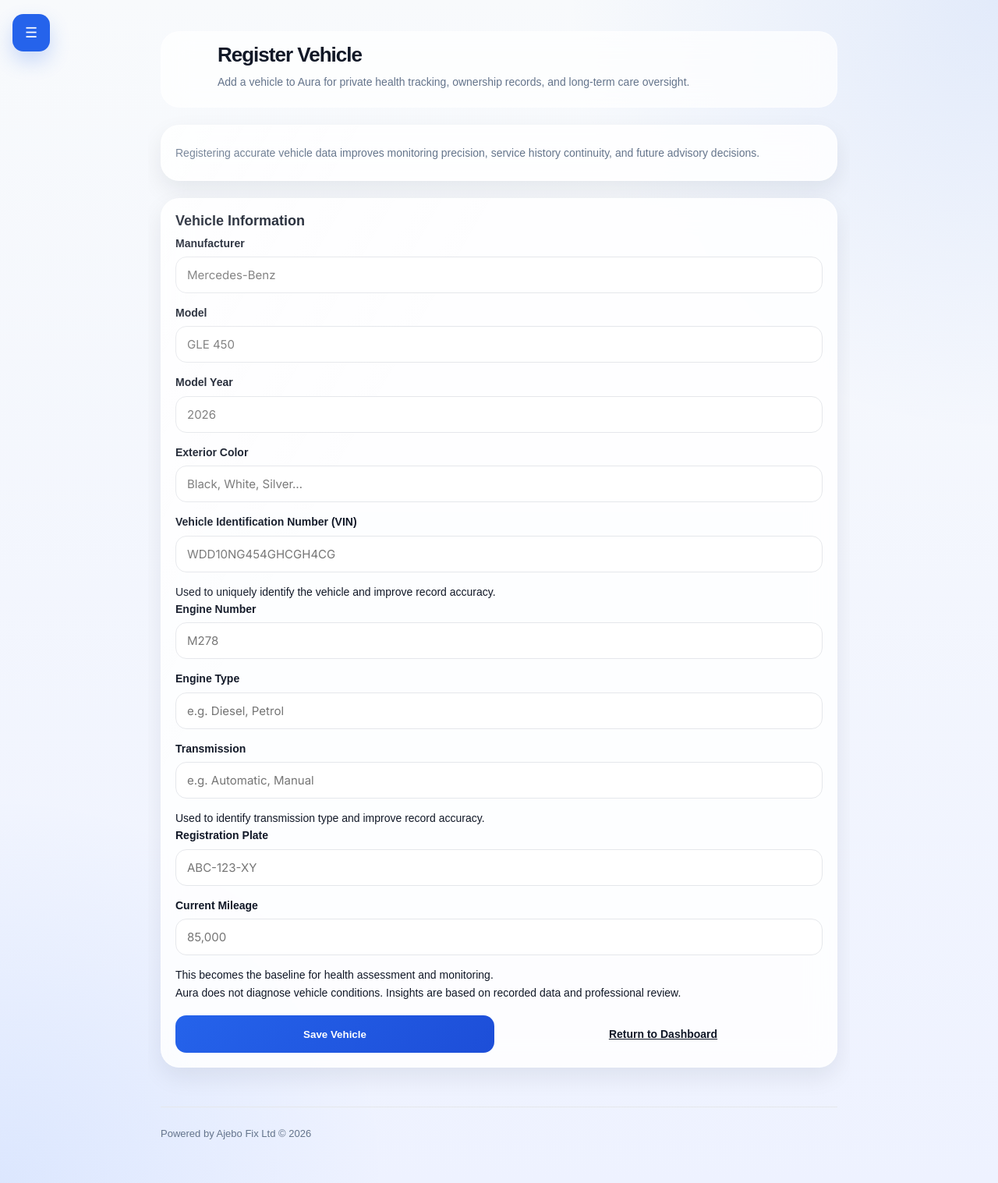
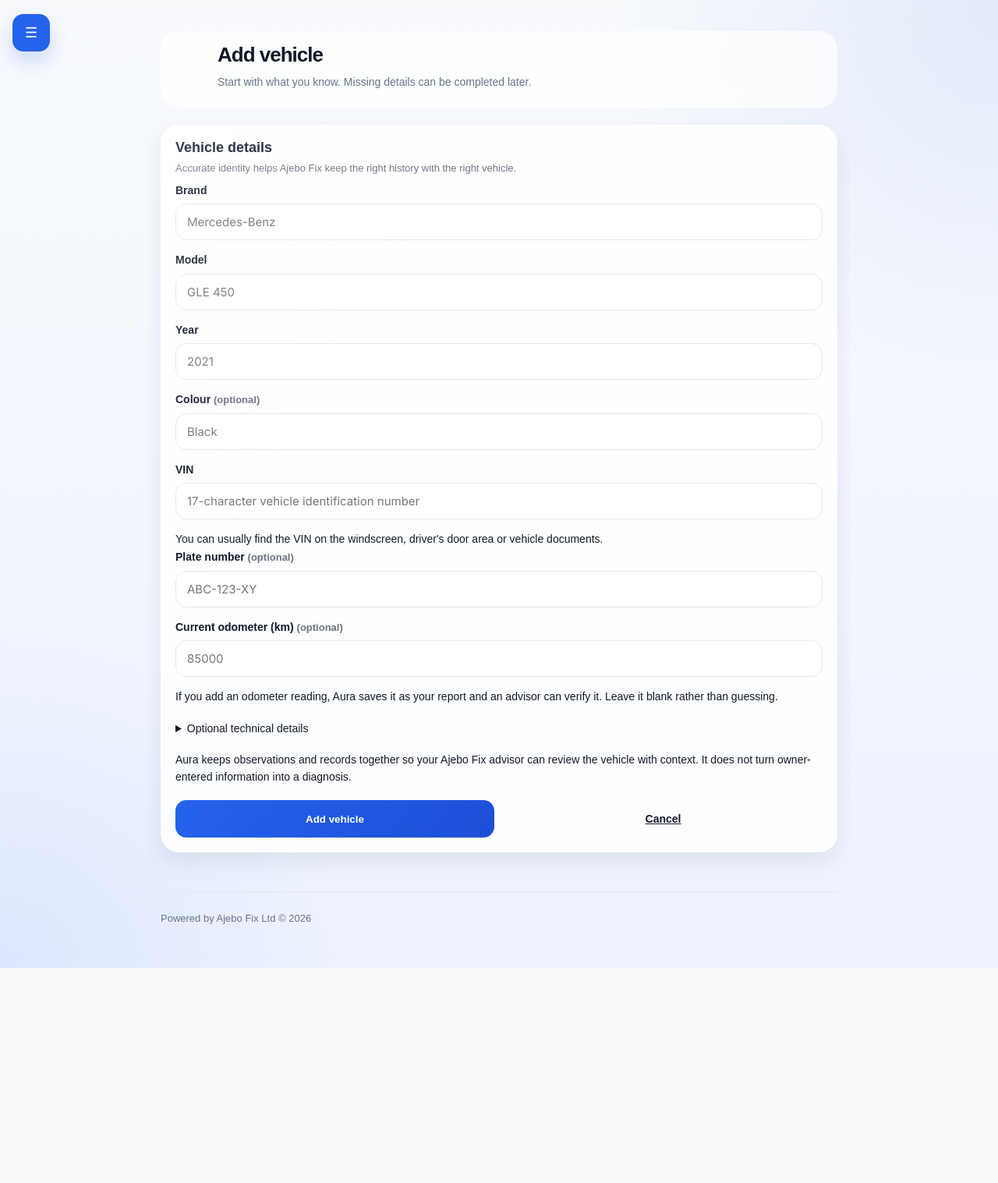
Before and after one commit to ajebofix/Ajebo-Fix-Aura, a Python web app: template templates/cars/add_car.html in a window 1280 px wide. Shown: the whole page at 78% size. After the commit the page ends 1241 px from the top, so only its background shows below. Run offline with Jinja, Linux system fonts and the light colour scheme; the template is opened without the code that fills it, so the values that code supplies are empty.

Commit message:
Simplify self-service vehicle onboarding

```diff
--- a/templates/cars/add_car.html
+++ b/templates/cars/add_car.html
@@ -1,237 +1,106 @@
-<!-- templates/cars/add_car.html -->
-
 {% extends "base.html" %}
 
-{% block title %}Aura | Register Vehicle{% endblock %}
-
-{% block page_title %}Register Vehicle{% endblock %}
-
-{% block page_subtitle %}
-Add a vehicle to Aura for private health tracking, ownership records,
-and long-term care oversight.
-{% endblock %}
+{% block title %}Aura | Add Vehicle{% endblock %}
+{% block page_title %}Add vehicle{% endblock %}
+{% block page_subtitle %}Start with what you know. Missing details can be completed later.{% endblock %}
 
 {% block content %}
-
-
-
-<!-- ======================= -->
-<!-- FLASH -->
-<!-- ======================= -->
-
-{% with messages = get_flashed_messages(with_categories=true) %}
-{% if messages %}
-{% for category, message in messages %}
-<div class="flash {{ category }}">
-    {{ message }}
-</div>
-{% endfor %}
-{% endif %}
-{% endwith %}
-
-
-
-<!-- ======================= -->
-<!-- INTRO -->
-<!-- ======================= -->
-
 <section class="card">
-
-<p class="subtext">
-Registering accurate vehicle data improves monitoring precision,
-service history continuity, and future advisory decisions.
+    <h2>Vehicle details</h2>
+    <p class="muted">
+        Accurate identity helps Ajebo Fix keep the right history with the right vehicle.
     </p>
 
-</section>
-
-
-
-<!-- ======================= -->
-<!-- FORM -->
-<!-- ======================= -->
-
-<section class="card">
-
-<h2>Vehicle Information</h2>
-
     <form method="POST" action="">
+        <div class="form-grid">
+            <div>
+                <label for="brand">Brand</label>
+                <input type="text" id="brand" name="brand"
+                       value="{{ request.form.get('brand', '') }}"
+                       placeholder="Mercedes-Benz" required>
+            </div>
+            <div>
+                <label for="model">Model</label>
+                <input type="text" id="model" name="model"
+                       value="{{ request.form.get('model', '') }}"
+                       placeholder="GLE 450" required>
+            </div>
+        </div>
 
         <div class="form-grid">
-
-    <!-- BRAND -->
             <div>
-        <label for="brand">Manufacturer</label>
-        <input
-            type="text"
-            id="brand"
-            name="brand"
-            placeholder="Mercedes-Benz"
-            required
-        >
+                <label for="year">Year</label>
+                <input type="number" id="year" name="year"
+                       value="{{ request.form.get('year', '') }}"
+                       min="1980" max="2099" placeholder="2021" required>
+            </div>
+            <div>
+                <label for="color">Colour <span class="muted">(optional)</span></label>
+                <input type="text" id="color" name="color"
+                       value="{{ request.form.get('color', '') }}"
+                       placeholder="Black">
+            </div>
         </div>
 
-    <!-- MODEL -->
-    <div>
-        <label for="model">Model</label>
-        <input
-            type="text"
-            id="model"
-            name="model"
-            placeholder="GLE 450"
-            required
-        >
+        <label for="vin">VIN</label>
+        <input type="text" id="vin" name="vin"
+               value="{{ request.form.get('vin', '') }}"
+               placeholder="17-character vehicle identification number"
+               autocomplete="off" required>
+        <div class="hint">
+            You can usually find the VIN on the windscreen, driver's door area or vehicle documents.
         </div>
 
+        <div class="form-grid">
+            <div>
+                <label for="plate_number">Plate number <span class="muted">(optional)</span></label>
+                <input type="text" id="plate_number" name="plate_number"
+                       value="{{ request.form.get('plate_number', '') }}"
+                       placeholder="ABC-123-XY">
             </div>
-
-
-
-<div class="form-grid">
-
-    <!-- YEAR -->
             <div>
-        <label>Model Year</label>
-        <input
-            type="number"
-            name="year"
-            placeholder="2026"
-            min="1980"
-            max="2099"
-            required
-        >
+                <label for="mileage_at_transfer">Current odometer (km) <span class="muted">(optional)</span></label>
+                <input type="number" id="mileage_at_transfer" name="mileage_at_transfer"
+                       value="{{ request.form.get('mileage_at_transfer', '') }}"
+                       min="0" max="5000000" placeholder="85000">
             </div>
-
-    <!-- COLOR -->
-    <div>
-        <label>Exterior Color</label>
-        <input
-            type="text"
-            name="color"
-            placeholder="Black, White, Silver…"
-        >
-    </div>
-
-</div>
-
-
-
-<!-- VIN -->
-<label>Vehicle Identification Number (VIN)</label>
-
-<input
-    type="text"
-    name="vin"
-    placeholder="WDD10NG454GHCGH4CG"
->
-
-<div class="hint">
-Used to uniquely identify the vehicle and improve record accuracy.
-</div>
-
-
-
-<div class="form-grid">
-
-    <!-- ENGINE NUMBER -->
-    <div>
-        <label>Engine Number</label>
-        <input
-            type="text"
-            name="engine_number"
-            placeholder="M278"
-        >
-    </div>
-
-    <!-- ENGINE TYPE -->
-    <div>
-        <label>Engine Type</label>
-        <input
-            type="text"
-            name="engine_type"
-            placeholder="e.g. Diesel, Petrol"
-        >
-    </div>
-
-</div>
-
-
-
-<!-- TRANSMISSION -->
-<label>Transmission</label>
-
-<input
-    type="text"
-    name="transmission"
-    placeholder="e.g. Automatic, Manual"
->
-
-<div class="hint">
-Used to identify transmission type and improve record accuracy.
-</div>
-
-
-
-<div class="form-grid">
-
-    <!-- PLATE -->
-    <div>
-        <label>Registration Plate</label>
-        <input
-            type="text"
-            name="plate_number"
-            placeholder="ABC-123-XY"
-            required
-        >
-    </div>
-
-    <!-- MILEAGE -->
-    <div>
-        <label>Current Mileage</label>
-        <input
-            type="number"
-            name="mileage_at_transfer"
-            placeholder="85,000"
-            min="0"
-            required
-        >
-    </div>
-
         </div>
 
         <div class="hint">
-This becomes the baseline for health assessment and monitoring.
+            If you add an odometer reading, Aura saves it as your report and an advisor can verify it.
+            Leave it blank rather than guessing.
         </div>
 
-
-
-<div class="alert alert-info">
-
-Aura does not diagnose vehicle conditions.
-Insights are based on recorded data and professional review.
-
+        <details style="margin-top:18px;">
+            <summary>Optional technical details</summary>
+            <div class="form-grid" style="margin-top:12px;">
+                <div>
+                    <label for="engine_number">Engine number</label>
+                    <input type="text" id="engine_number" name="engine_number"
+                           value="{{ request.form.get('engine_number', '') }}">
+                </div>
+                <div>
+                    <label for="engine_type">Engine / fuel type</label>
+                    <input type="text" id="engine_type" name="engine_type"
+                           value="{{ request.form.get('engine_type', '') }}"
+                           placeholder="Petrol, diesel, hybrid…">
+                </div>
             </div>
 
+            <label for="transmission">Transmission</label>
+            <input type="text" id="transmission" name="transmission"
+                   value="{{ request.form.get('transmission', '') }}"
+                   placeholder="Automatic">
+        </details>
 
+        <div class="alert alert-info" style="margin-top:18px;">
+            Aura keeps observations and records together so your Ajebo Fix advisor can review the vehicle with context. It does not turn owner-entered information into a diagnosis.
+        </div>
 
         <div class="button-grid">
-
-<button type="submit" class="btn btn-primary">
-    Save Vehicle
-</button>
-
-<a
-href="{{ url_for('dashboard.aura_home') }}"
-class="btn btn-secondary"
->
-    Return to Dashboard
-</a>
-
+            <button type="submit" class="btn btn-primary">Add vehicle</button>
+            <a href="{{ url_for('cars.my_vehicles') }}" class="btn btn-secondary">Cancel</a>
         </div>
-
     </form>
-
 </section>
-
-
-
 {% endblock %}
```
Lines whose indentation alone changed are shown as unchanged.
